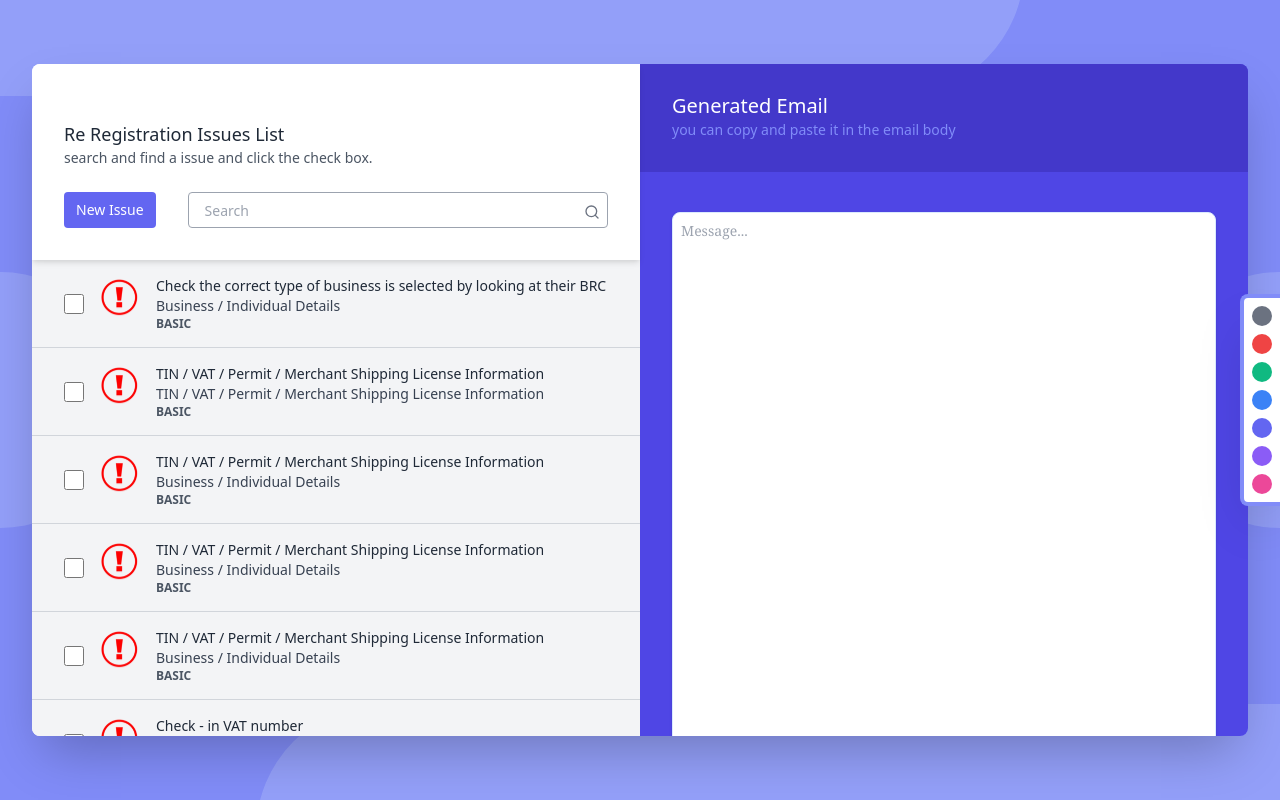
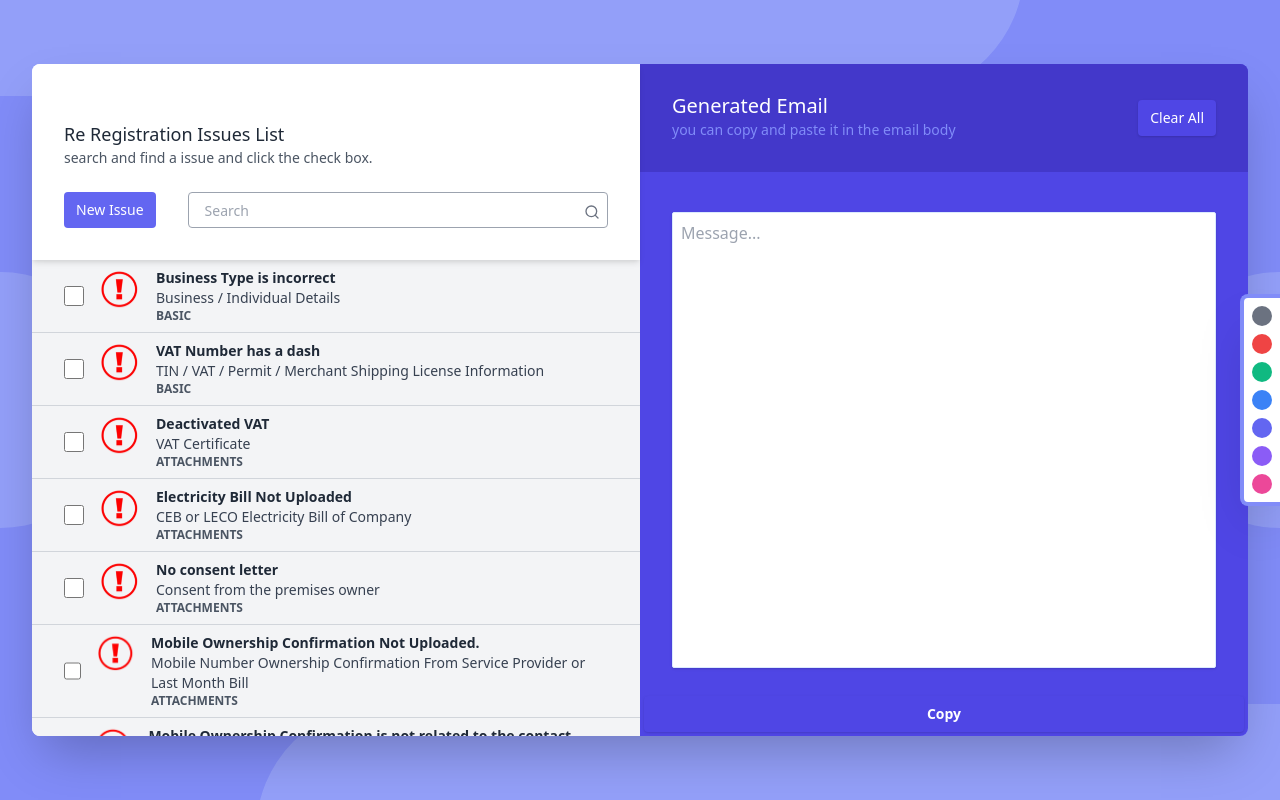
Before and after one commit to sankhaKarunasekara/re-reg-validation-project, a Vue app: page / in a window 1280 px wide. Built offline with nearby package versions, Linux system fonts and the light colour scheme.

Commit message:
feat: :construction: first release

```diff
--- a/src/App.vue
+++ b/src/App.vue
@@ -1,7 +1,6 @@
 <template>
   <div id="app" class="bg-grey-100">
     <div
-      id="app"
       class="h-screen w-screen bg-indigo-400 overflow-hidden absolute flex items-center"
     >
       <div
@@ -16,7 +15,8 @@
       ></div>
     </div>
 
-    <div class="container mx-auto h-screen py-16 px-8 relative">
+    <div class="container mx-auto h-screen pt-16 pb-16 px-8 relative">
+      <!-- TODO: add a heading here-->
       <div
         class="flex w-full rounded-lg h-full lg:overflow-hidden overflow-auto lg:flex-row flex-col shadow-2xl"
       >
@@ -56,7 +56,8 @@
             </p>
             <div class="mt-6 flex">
               <button
-                class="bg-indigo-500 text-white py-2 text-sm px-3 rounded focus:outline-none"
+                class="bg-indigo-500 text-white py-2 text-sm px-3 rounded focus:outline-none bg-indigo-300 cursor-pointer"
+                @click="openIssuesExcel()"
               >
                 New Issue
               </button>
@@ -92,6 +93,7 @@
                     :section-name="section.name"
                     :item="item"
                     @record-checkbox-value="recordCheckboxValue"
+                    :key="componentKey"
                   />
                 </div>
               </div>
@@ -110,25 +112,33 @@
                 you can copy and paste it in the email body
               </h2>
             </div>
-            <!-- <button
-              class="bg-indigo-600 text-white py-2 text-sm px-3 rounded focus:outline-none"
+            <button
+              @click="clearAll()"
+              class="bg-indigo-600 text-white py-2 text-sm px-3 rounded focus:outline-none hover:bg-indigo-400 shadow cursor-pointer"
             >
-              New Task
-            </button> -->
+              Clear All
+            </button>
           </div>
           <div class="p-8 flex flex-1 items-start overflow-auto">
-            <div class="flex-1">
+            <div class="flex-1 h-full">
               <div
-                class="h-screen w-full bg-transparent text-black mt-2 justify-between"
+                class="h-full w-full bg-transparent text-black mt-2 justify-between"
               >
                 <textarea
                   v-model="mailtextbox"
+                  style="width: 100%; height: 100%; box-sizing: border-box"
                   placeholder="Message..."
-                  class="w-full p-2 font-serif focus:outline-none focus:ring focus:border-blue-300 border-blue-100 border shadow text-sm rounded-lg resize-none bg-white h-full"
+                  class="w-full p-2 focus:outline-none focus:ring focus:border-blue-300 border-blue-100 border shadow resize-none text-base rounded-sm box-border bg-white"
                 ></textarea>
               </div>
             </div>
           </div>
+          <button
+            @click="copy(mailtextbox)"
+            class="bg-indigo-600 m-1 text-white font-semibold py-2 text-sm px-3 rounded shadow focus:outline-none hover:bg-indigo-500 shadow cursor-pointer"
+          >
+            Copy
+          </button>
         </div>
       </div>
     </div>
@@ -219,6 +229,7 @@ export default {
       checkedItemsList: [],
       mailtextbox: "",
       search: "",
+      componentKey: 0,
     };
   },
 
@@ -272,6 +283,28 @@ export default {
         .toLowerCase()
         .includes(this.search.toLowerCase());
     },
+
+    clearAll: function () {
+      this.search = "";
+      this.mailtextbox = "";
+      this.checkedItemsList = [];
+      this.forceRerender();
+    },
+
+    forceRerender() {
+      this.componentKey += 1;
+    },
+
+    openIssuesExcel() {
+      window.open(
+        "https://docs.google.com/spreadsheets/d/1SDsQ9muuxrvFF2QRCQ48KONORqwmimDOc84obW0z1pE/edit#gid=0",
+        "_blank"
+      );
+    },
+
+    async copy(s) {
+      await navigator.clipboard.writeText(s);
+    },
   },
 };
 </script>
--- a/src/components/ListItem.vue
+++ b/src/components/ListItem.vue
@@ -1,11 +1,11 @@
 <template>
   <div
-    class="bg-gray-100 px-8 py-4 flex items-center border-b border-gray-300 hover:bg-gray-200 cursor-pointer"
+    class="bg-gray-100 px-8 py-2 flex items-center border-b border-gray-300 cursor-pointer hover:bg-gray-200"
     @click="changeTheCheckBoxValue()"
   >
     <input
       type="checkbox"
-      class="form-checkbox h-5 w-5 text-blue-600"
+      class="form-checkbox h-5 w-5"
       v-model="checkboxValue"
     />
     <div class="flex ml-4">
@@ -14,13 +14,13 @@
         class="w-10 h-10 object-cover rounded object-top"
       />
       <div class="flex flex-col pl-4">
-        <h2 class="font-normal text-sm">{{ item.condition }}</h2>
+        <h2 class="font-normal text-sm text-gray-800 font-semibold">
+          {{ item.condition }}
+        </h2>
         <h3 class="text-gray-700 text-sm">
           {{ sectionName }}
         </h3>
-        <div
-          class="uppercase text-xs text-gray-600 leading-tight font-semibold"
-        >
+        <div class="uppercase text-xs text-gray-600 font-semibold">
           {{ tabName }}
         </div>
       </div>
--- a/src/data/validation.json
+++ b/src/data/validation.json
@@ -8,9 +8,9 @@
                     "items": [
                         {
                             "no": 1,
-                            "condition": "Check the correct type of business is selected by looking at their BRC",
+                            "condition": "Business Type is incorrect",
                             "type": "mandatory",
-                            "message": "the correct type of business is not selected according to your BRC"
+                            "message": "According to submitted documents, you have selected incorrect company type. Please  correct it."
                         }
                     ]
                 },
@@ -18,51 +18,10 @@
                     "name": "TIN / VAT / Permit / Merchant Shipping License Information",
                     "items": [
                         {
-                            "no": 1,
-                            "condition": "TIN / VAT / Permit / Merchant Shipping License Information",
+                            "id": 1,
+                            "condition": "VAT Number has a dash",
                             "type": "mandatory",
-                            "message": "Some of the information is missing, you need to fill this section according to the details of your VAT certificate."
-                        }
-                    ]
-                },
-                {
-                    "name": "Business / Individual Details",
-                    "items": [
-                        {
-                            "no": 1,
-                            "condition": "TIN / VAT / Permit / Merchant Shipping License Information",
-                            "type": "mandatory",
-                            "message": "Some of the information is missing, you need to fill this section according to the details of your VAT certificate."
-                        }
-                    ]
-                },
-                {
-                    "name": "Business / Individual Details",
-                    "items": [
-                        {
-                            "no": 1,
-                            "condition": "TIN / VAT / Permit / Merchant Shipping License Information",
-                            "type": "mandatory",
-                            "message": "Some of the information is missing, you need to fill this section according to the details of your VAT certificate."
-                        },
-                        {
-                            "id": 2,
-                            "section": "TIN / VAT / Permit / Merchant Shipping License Information",
-                            "condition": "TIN / VAT / Permit / Merchant Shipping License Information",
-                            "type": "mandatory",
-                            "message": "Some of the information is missing, you need to fill this section according to the details of your VAT certificate."
-                        },
-                        {
-                            "id": 3,
-                            "condition": "Check - in VAT number",
-                            "type": "mandatory",
-                            "message": "remove the - in the VAT number"
-                        },
-                        {
-                            "id": 4,
-                            "condition": "VAT Number",
-                            "type": "mandatory",
-                            "message": "remove the - in the VAT number"
+                            "message": "remove the \"-\" in the VAT number, you entered in TIN / VAT / Permit / Merchant Shipping License Information"
                         }
                     ]
                 }
@@ -83,7 +42,18 @@
                     ]
                 },
                 {
-                    "name": "Consent from the premises owner :",
+                    "name": "CEB or LECO Electricity Bill of Company",
+                    "items": [
+                        {
+                            "id": 1,
+                            "condition": "Electricity Bill Not Uploaded",
+                            "type": "mandatory",
+                            "message": "You have not uploaded the CEB or LECO Electricity Bill of your Company. Please upload the document."
+                        }
+                    ]
+                },
+                {
+                    "name": "Consent from the premises owner",
                     "items": [
                         {
                             "id": 1,
@@ -98,9 +68,15 @@
                     "items": [
                         {
                             "id": 1,
-                            "condition": "NOT UPLOADED",
+                            "condition": "Mobile Ownership Confirmation Not Uploaded.",
                             "type": "mandatory",
                             "message": "You have not uploaded the Mobile Number Ownership Confirmation From Service Provider or Last Month Bill. Please upload it."
+                        },
+                        {
+                            "id": 1,
+                            "condition": "Mobile Ownership Confirmation is not related to the contact number in the Declaration Tab.",
+                            "type": "mandatory",
+                            "message": "Your Mobile Number Ownership Confirmation From Service Provider or Last Month Bill, document should be related to the number you mentioned in the Declaration Tab."
                         }
                     ]
                 },
```
